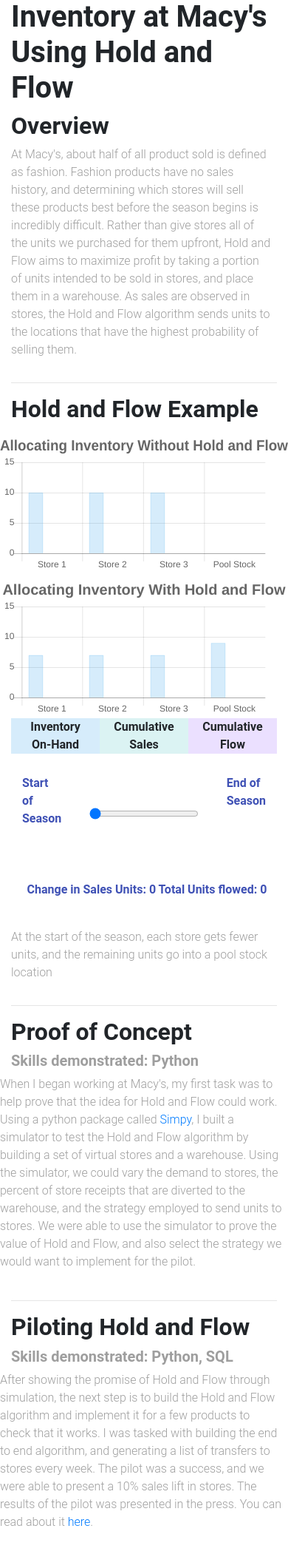
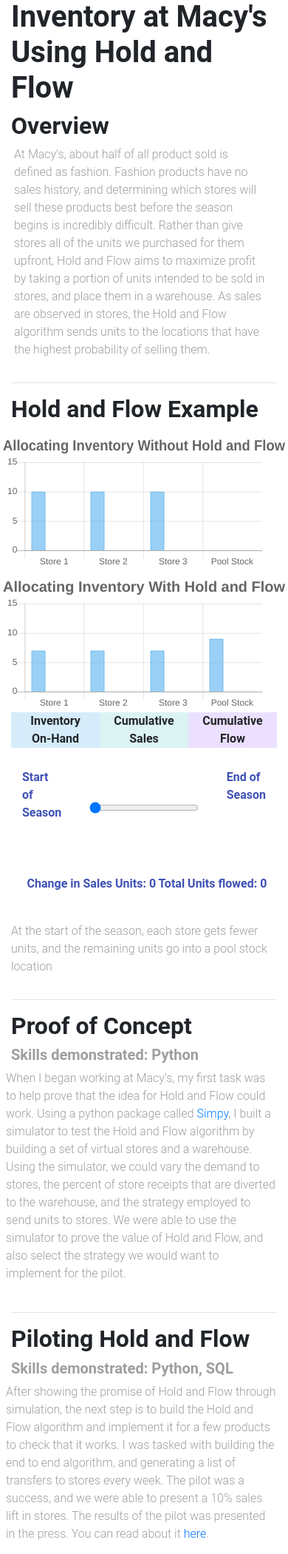
Before and after one commit to SanjayKoduvalli/mysite, a Flask app: page /work_experience.html in a window 390 px wide. Shown: the part 225-2326 px from the top of the page at 74% size. Run offline with Flask 2, Linux system fonts and the light colour scheme; some libraries are stand-ins or nearby versions.

Commit message:
Fixed a lot of view issues on mobile around spacing, layout, and adding flex-wrap. Increased Opacity of bar charts. Added Updated Resume. Added Hobbies page.

```diff
--- a/templates/hobbies.html
+++ b/templates/hobbies.html
@@ -10,7 +10,7 @@
 
           <div class="col d-flex justify-content-center text-left">
 
-                  <div class="d-flex flex-row">
+                  <div class="d-flex flex-row flex-wrap">
                         <!--Grid column-->
                         <div class="col flex-1 mb-1">
                           <h4 class="white-text my-4">I play the ukulele!</h4>
--- a/templates/work_experience.html
+++ b/templates/work_experience.html
@@ -18,7 +18,7 @@
         <div class="d-flex flex-row">
 
             <!-- Description -->
-            <p class="grey-text mr-2">At Macy's, about half of all product sold is defined as fashion.
+            <p class="grey-text mr-2 px-1">At Macy's, about half of all product sold is defined as fashion.
                 Fashion products have no sales history, and determining which stores will sell these products
                 best before the season begins is incredibly difficult. Rather than give stores all of the units
                 we purchased for them upfront, Hold and Flow aims to maximize profit by taking a portion of
@@ -36,7 +36,7 @@
         <!--Grid row-->
         <div class="row">
             <!--Grid row-->
-            <div class="d-flex flex-col flex-1">
+            <div class="d-flex flex-col flex-1 px-1">
                 <!-- Chart Showing Inventory Without Hold and Flow -->
                 <canvas id="no_haf_chart"></canvas>
             </div>
@@ -44,7 +44,7 @@
 
 
             <!--Grid row-->
-            <div class="d-flex flex-col flex-1">
+            <div class="d-flex flex-col flex-1 px-1">
                 <!-- Chart Showing Inventory Without Hold and Flow -->
                 <canvas id="haf_chart"></canvas>
             </div>
@@ -78,12 +78,12 @@
 
                 // Graph chart colors
                 let bar_colors = {
-                    actual_sales: 'rgba(0, 0, 0, 0.2)',
-                    potential_sales: 'rgba(0, 0, 0, 0.2)',
-                    cumulative_sales: 'rgba(75, 192, 192, 0.2)',
-                    inventory: 'rgba(54, 162, 235, 0.2)',
-                    flow: 'rgba(0, 0, 0, 0.2)',
-                    cumulative_flow: 'rgba(153, 102, 255, 0.2)'
+                    actual_sales: 'rgba(0, 0, 0, 0.5)',
+                    potential_sales: 'rgba(0, 0, 0, 0.5)',
+                    cumulative_sales: 'rgba(75, 192, 192, 0.5)',
+                    inventory: 'rgba(54, 162, 235, 0.5)',
+                    flow: 'rgba(0, 0, 0, 0.5)',
+                    cumulative_flow: 'rgba(153, 102, 255, 0.5)'
                 }
 
                 var store_data = {
@@ -290,7 +290,7 @@
         <!-- Aggregate Stats for Example -->
         <div class="d-flex justify-content-center my-4">
                <!-- Description -->
-               <p class="font-weight-bold indigo-text ml-2 mt-1" id="haf_agg_stats"></p>
+               <p class="font-weight-bold indigo-text ml-2 mt-1 px-1" id="haf_agg_stats"></p>
         </div>
         <!-- Aggregate Stats for Example -->
 
@@ -371,7 +371,7 @@
                         haf_data.datasets[1].data = store_data.haf.week_3.cumulative_sales;
                         haf_data.datasets[2].data = store_data.haf.week_3.cumulative_flow;
 
-                        document.getElementById("haf_overview_desc").innerHTML = "Towards the end of the season, all remaining units are sent out to the stores. We predict which sales have the best chance of selling each unit, and flow units out to the stores that have the best probability of selling them.";
+                        document.getElementById("haf_overview_desc").innerHTML = "Towards the end of the season, all remaining units are sent out to the stores. We predict which locations have the best chance of selling each unit, and flow units out accordingly.";
                         document.getElementById("haf_agg_stats").innerHTML = "Change in Sales Units: " + (arrSum(store_data.haf.week_3.cumulative_sales) - arrSum(store_data.no_haf.week_3.cumulative_sales))
                             + " Total Units flowed: " + arrSum(store_data.haf.week_3.cumulative_flow);
                         window.haf_chart.update();
@@ -398,10 +398,10 @@
         <div class="row d-flex justify-content-center mb-4">
 
             <!--Grid column-->
-            <div class="d-flex flex-column">
+            <div class="d-flex flex-column px-1">
 
                     <!-- Description -->
-                    <p class="grey-text mr-2">When I began working at Macy's, my first task was to help prove that the idea for Hold and Flow could work.
+                    <p class="grey-text mr-2 px-1">When I began working at Macy's, my first task was to help prove that the idea for Hold and Flow could work.
                         Using a python package called <a href="https://simpy.readthedocs.io/en/latest/">Simpy</a>, I built a simulator to test the Hold and Flow algorithm by building a set of virtual stores and a warehouse.
                         Using the simulator, we could vary the demand to stores, the percent of store receipts that are diverted to the warehouse, and the strategy employed to send units to stores.
                         We were able to use the simulator to prove the value of Hold and Flow, and also select the strategy we would want to implement for the pilot.
@@ -423,10 +423,10 @@
         <div class="row d-flex justify-content-center mb-4">
 
                 <!--Grid column-->
-                <div class="d-flex flex-column">
+                <div class="d-flex flex-column px-1">
 
                     <!-- Description -->
-                    <p class="grey-text mr-2">After showing the promise of Hold and Flow through simulation, the next
+                    <p class="grey-text mr-2 px-1">After showing the promise of Hold and Flow through simulation, the next
                         step is to build the Hold and Flow algorithm and implement it for a few products to check that it works.
                         I was tasked with building the end to end algorithm, and generating a list of transfers to stores every week.
 
@@ -447,26 +447,26 @@
         <h5 class="font-weight-bold grey-text">Skills demonstrated: Python, SQL, Tableau, Excel Macros</h5>
 
         <!--Grid row-->
-        <div class="row d-flex justify-content-center mb-4">
+        <div class="row d-flex justify-content-center mb-4 px-1">
 
                 <!--Grid column-->
                 <div class="d-flex flex-column">
 
                     <!-- Description -->
-                    <p class="grey-text mr-2">With the pilot deemed a success, our team now had a new job: building the full scale algorithm.
+                    <p class="grey-text mr-2 px-1">With the pilot deemed a success, our team now had a new job: building the full scale algorithm.
                         For this task, I was charged with building the SQL pipeline that fed data into the algorithm. This included determining
                         which products were eligible for Hold and Flow, creating an average rate of sale (ARS) prediction for each product, and
                         connecting each product to a seasonality curve to improve forecast accuracy. I also created SQL tables that would allow for
                         manual input from stakeholders in order to change the behavior of the algorithm.
                     </p>
                     <!-- HAF form processing -->
-                    <p class="grey-text mr-2">In addition to building the Hold and Flow pipeline, I was also asked to build a form processor that would allow
+                    <p class="grey-text mr-2 px-1">In addition to building the Hold and Flow pipeline, I was also asked to build a form processor that would allow
                         merchants at Macy's to provide the algorithm with information about the products it transfers. This included information about eligbility, seasonality,
                         and the number of units that could be transferred to stores. The forms I built were Excel sheets with a macro that would save data in a folder that the Python processor would read,
                         validate that the forms were set up correctly, and upload to a SQL table for the algorithm to use.
                     </p>
                     <!-- HAF form processing -->
-                    <p class="grey-text mr-2">To help merchants track the progress of Hold and Flow products, I set up Tableau reporting that provided a snapshot of how
+                    <p class="grey-text mr-2 px-1">To help merchants track the progress of Hold and Flow products, I set up Tableau reporting that provided a snapshot of how
                         receipts, transfers, and sales had been going for each product. I also set up an Exceptions reporting tool, which would flag products automatically if they had weird or problematic flow patterns.
                         This allowed stakeholders to anticipate problems and take preventative measures.
                     </p>
```
Also changed, not shown: templates/connect.html (+9 -10 lines), templates/home.html (+4 -5 lines), templates/old_basetemplate.html (added, +112 -0 lines), 3 other files.
